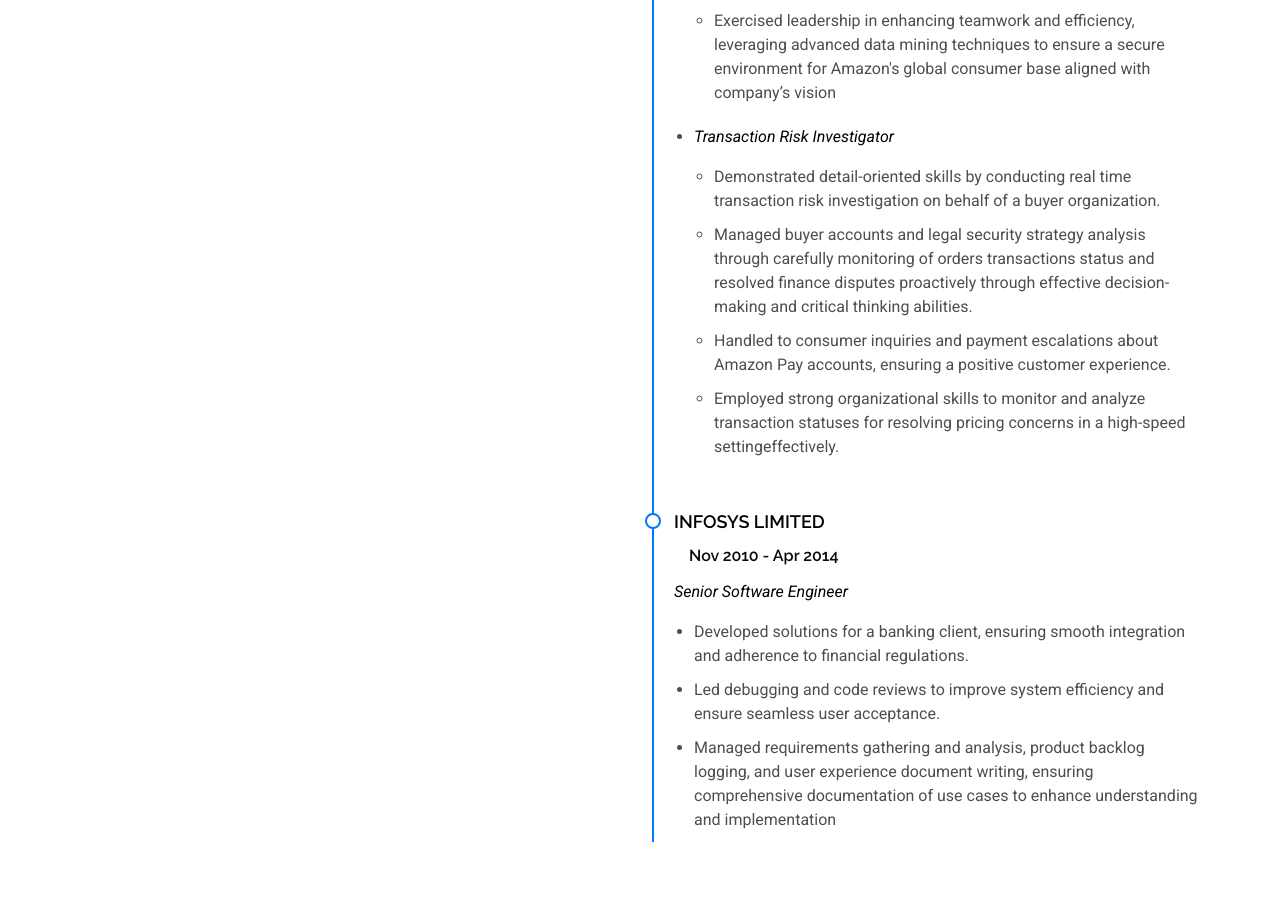
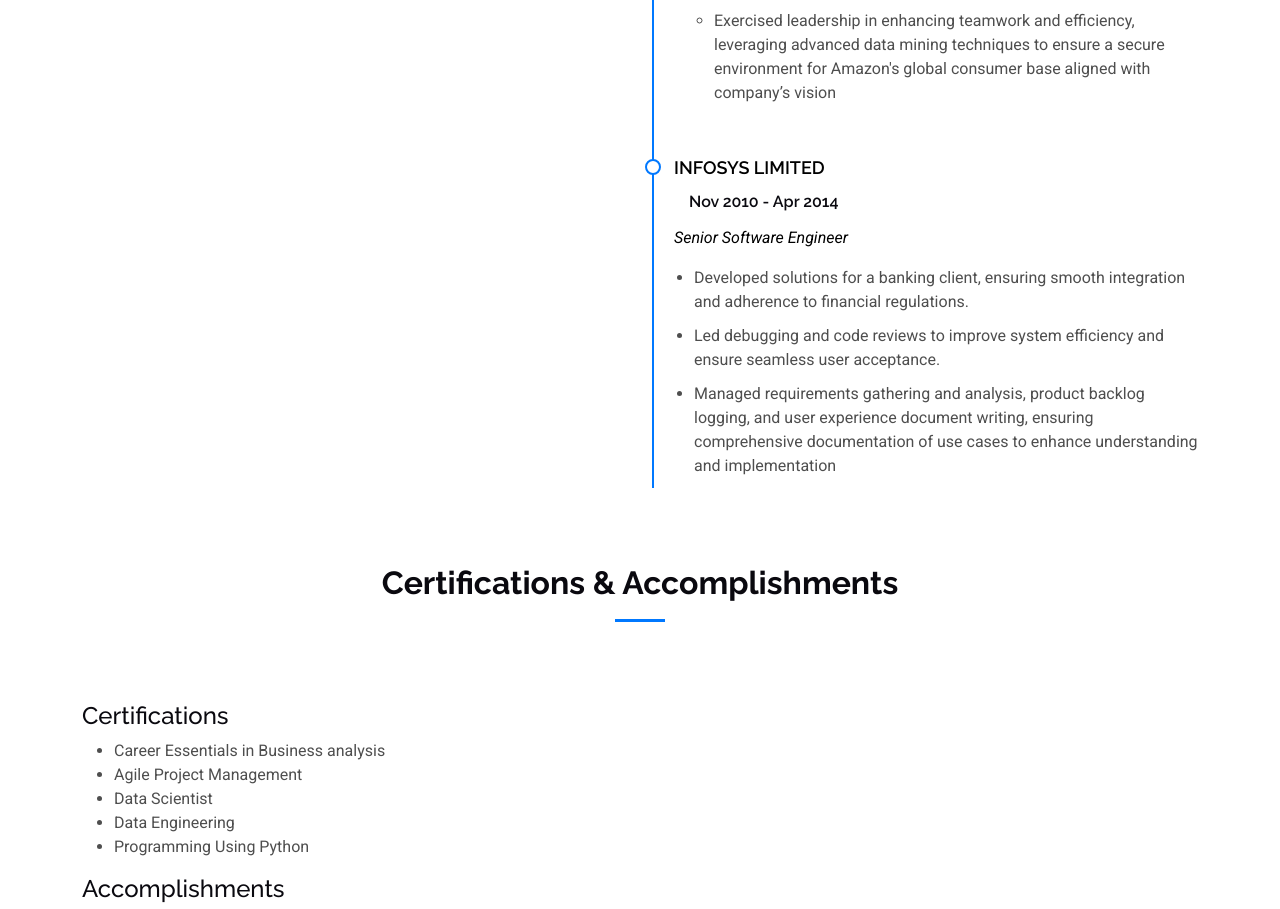
Before and after one commit to BeheraSas/Portfolio, a plain HTML site: page index.html in a window 1280 px wide. Shown: the part 2900-3809 px from the top of the page. Drawn offline with Linux system fonts and the light colour scheme.

Commit message:
Update index.html

```diff
--- a/index.html
+++ b/index.html
@@ -266,15 +266,6 @@
 										<li>Excelled program management skills using problem solving expertise and able to work in collaboration with stakeholders to streamline report optimization processes and advance analytics for enhanced risk analysis, showcasing strong communication and interpersonal skills.</li>
 										<li>Managed workforce operations for the team by strategically delegating reports, handling escalations and ad hoc tasks, ensuring efficient task distribution and timely resolution.</li>
 										<li>Exercised leadership in enhancing teamwork and efficiency, leveraging advanced data mining techniques to ensure a secure environment for Amazon's global consumer base aligned with company’s vision</li>
-									</ul>
-								</li>
-								<li>
-									<p><em style="color: black;">Transaction Risk Investigator</em></p>
-									<ul>
-										<li>Demonstrated detail-oriented skills by conducting real time transaction risk investigation on behalf of a buyer organization.</li>
-										<li>Managed buyer accounts and legal security strategy analysis through carefully monitoring of orders transactions status and resolved finance disputes proactively through effective decision-making and critical thinking abilities.</li>
-										<li>Handled to consumer inquiries and payment escalations about Amazon Pay accounts, ensuring a positive customer experience.</li>
-										<li>Employed strong organizational skills to monitor and analyze transaction statuses for resolving pricing concerns in a high-speed settingeffectively.</li>
 									</ul>
 								</li>
 							</ul>
```
